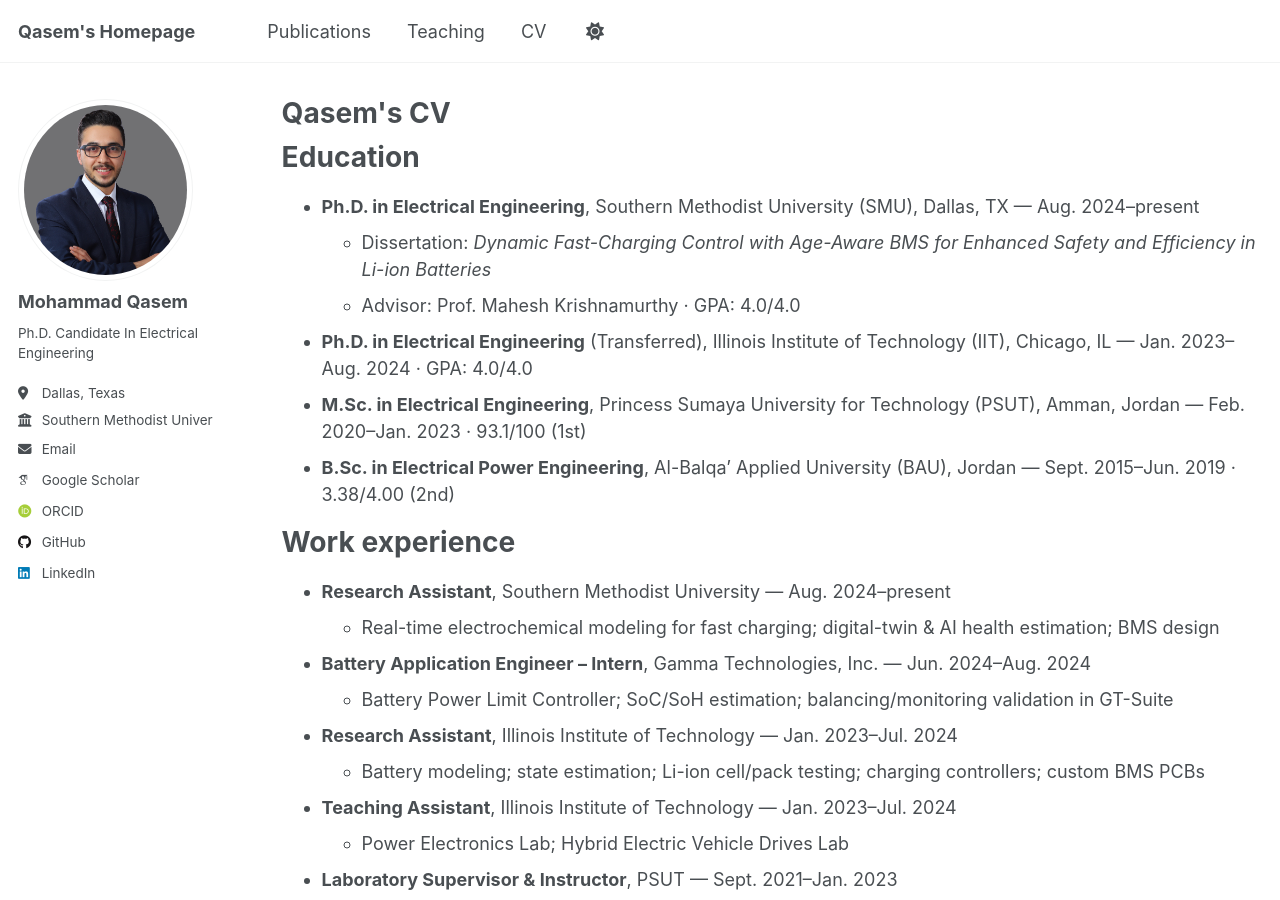
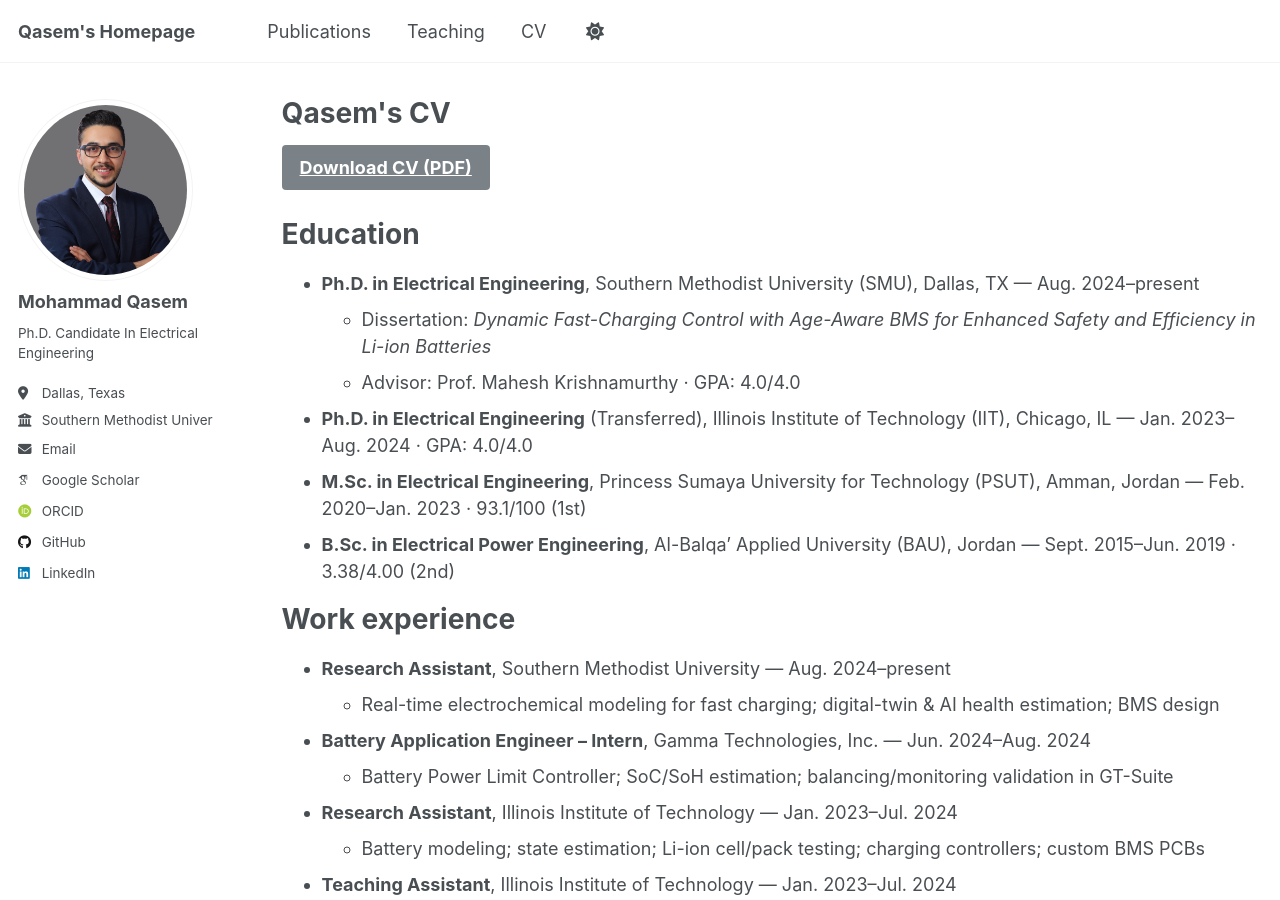
Before and after one commit to MohammadQasem97/Mohammad_Qasem.github.io, a Jekyll site: the page built from _pages/cv.md, in a window 1280 px wide and 900 px high. Built offline with Jekyll 4.4.1, drawn with Linux system fonts in a browser that asks for light colours; some web fonts are replaced; a script that is not in the unit is left out.

Commit message:
Update cv.md

```diff
--- a/_pages/cv.md
+++ b/_pages/cv.md
@@ -7,6 +7,9 @@ redirect_from:
   - /resume
 ---
 
+<a class="btn btn--primary btn--large"
+   href="https://MohammadQasem97/Mohammad_Qasem.github.io/files/cv.pdf"
+   target="_blank" rel="noopener">Download CV (PDF)</a>
 
 
 Education
```
